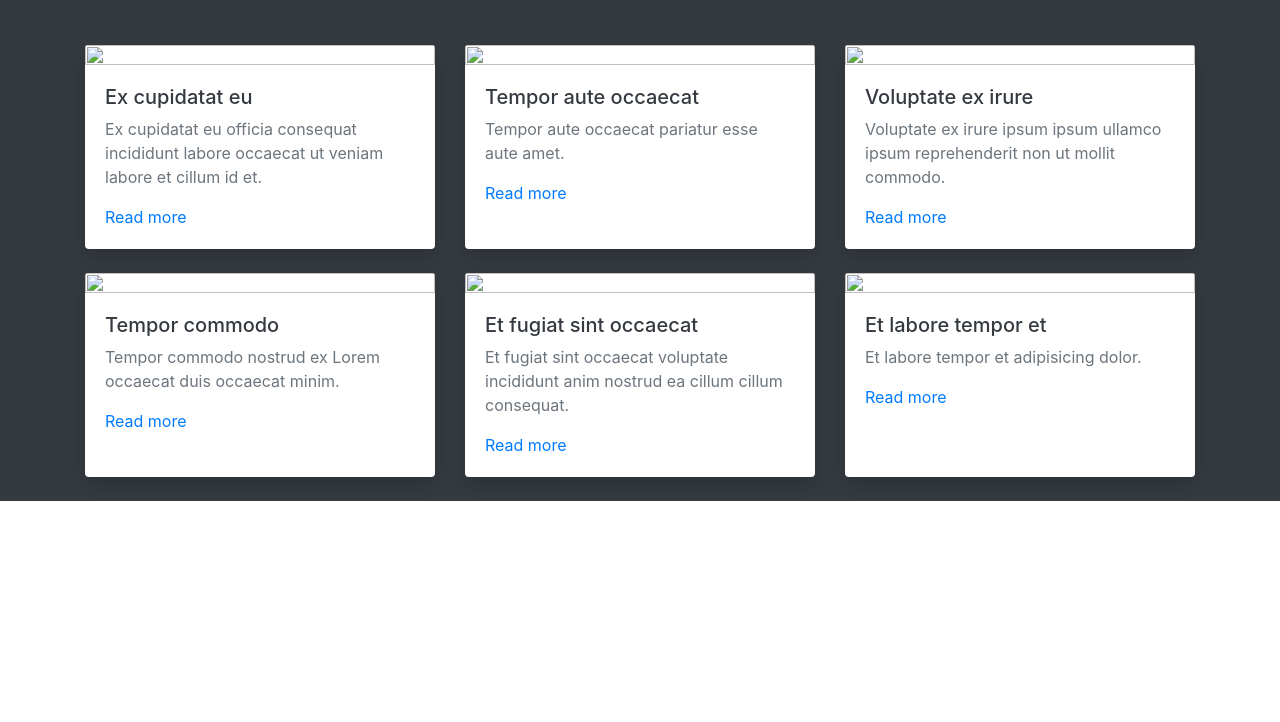
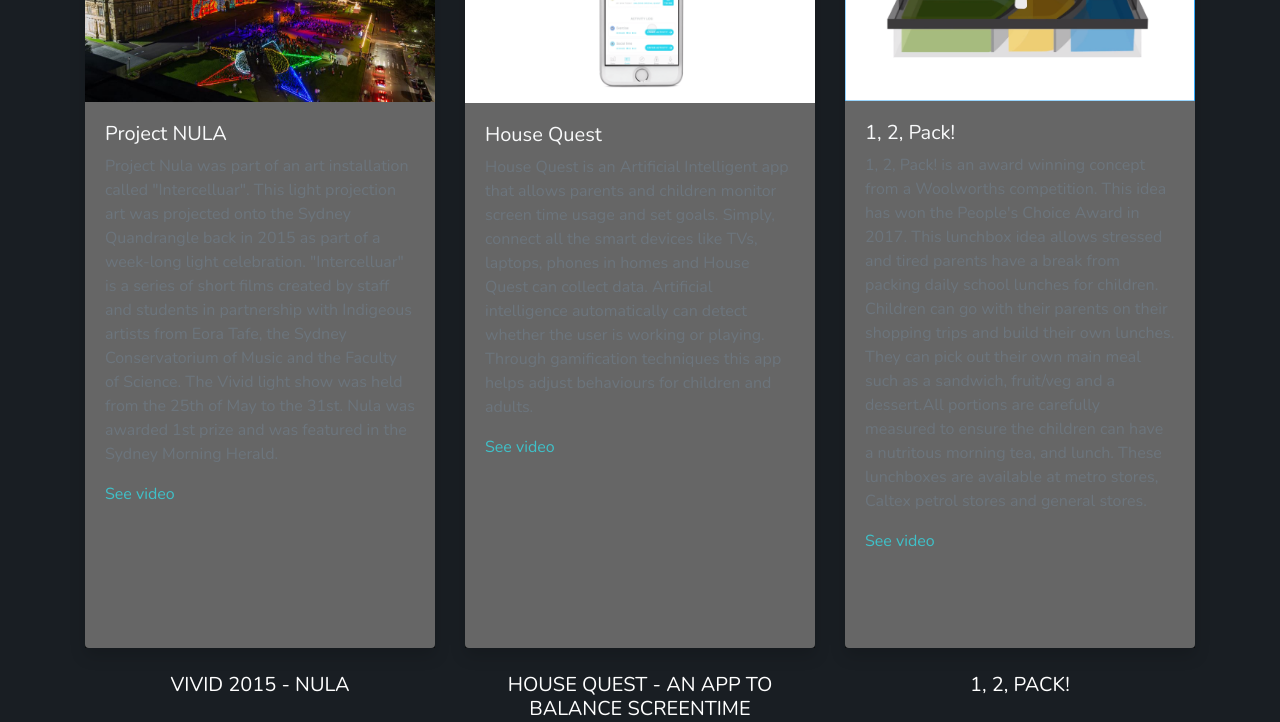
Before and after one commit to CarmanHo/Udacity-Portfolio, a plain HTML site: page index.html in a window 1280 px wide. Shown: the part 235-957 px from the top of the page. Before the commit the page ends 800 px from the top, so only its background shows below. Drawn offline with nearby package versions, Linux system fonts and the light colour scheme.

Commit message:
Add files via upload

```diff
--- a/index.html
+++ b/index.html
@@ -11,6 +11,9 @@
       <link rel="stylesheet" href="https://cdnjs.cloudflare.com/ajax/libs/twitter-bootstrap/4.1.3/css/bootstrap.min.css">
       <!-- Custom stylesheet - for your changes-->
       <link rel="stylesheet" href="main.css">
+      <!-- Nunito Font -->
+      <link href="https://fonts.googleapis.com/css?family=Nunito&display=swap" rel="stylesheet">
+
       <!-- Tweaks for older IEs-->
       <!--[if lt IE 9]>
           <script src="https://oss.maxcdn.com/html5shiv/3.7.3/html5shiv.min.js"></script>
@@ -32,7 +35,7 @@
   <!-- <button class="btn btn-success mx-auto">Carman Ho</button> -->
   <div class="name-job text-center">
     <p class="mx-auto text-center" style="color:#3FC1C9;">Carman Ho</p>
-      <div class="job-title text-center" style="color:white;">UX/UI Designer</div>
+      <div class="job-title text-center" style="color:white;">UX/UI DESIGNER</div>
   </div>
 
   <button class="navbar-toggler custom-toggler" type="button" data-toggle="collapse" data-target="#navbarSupportedContent" aria-controls="navbarSupportedContent" aria-expanded="false" aria-label="Toggle navigation">
@@ -57,64 +60,55 @@
 </nav>
 
        <!-- Portfolio-->
-  <section class="bg-dark !important;">
+  <section>
     <div class="container">
-      <h2>Portfolio</h2>
-      <p class="lead text-muted mb-5">In enim non sit irure ut adipisicing laboris et laborum.</p>
+
+      <!-- <p class="lead text-muted mb-5">In enim non sit irure ut adipisicing laboris et laborum.</p> -->
       <div class="row">
         <div class="col-md-4 mb-4">
-          <div class="card shadow border-0 h-100"><a href="#"><img src="img/mockup0.jpg" alt="" class="card-img-top"></a>
+          <div class="card shadow border-0 h-100"><a href="#"><img src="images/vivid.jpg" alt="" class="card-img-top"></a>
             <div class="card-body">
-              <h5> <a href="#" class="text-dark">Ex cupidatat eu</a></h5>
-              <p class="text-muted card-text">Ex cupidatat eu officia consequat incididunt labore occaecat ut veniam labore et cillum id et.</p>
-              <p class="card-text"><a href="#">Read more</a></p>
+              <h5> <a href="#" class="text-light">Project NULA</a></h5>
+              <p class="text-muted card-text">Project Nula was part of an art installation called "Intercelluar". This
+                light projection art was projected onto the Sydney Quandrangle back in 2015 as part of a week-long light
+                 celebration. "Intercelluar" is a series of short films created by staff and students in partnership with
+                Indigeous artists from Eora Tafe, the Sydney Conservatorium of Music and the Faculty of Science. The
+                Vivid light show was held from the 25th of May to the 31st. Nula was awarded 1st prize and was featured
+                in the Sydney Morning Herald.
+              </p>
+              <p class="card-text"><a href="#">See video</a></p>
             </div>
           </div>
+          <h2>VIVID 2015 - NULA</h2>
         </div>
         <div class="col-md-4 mb-4">
-          <div class="card shadow border-0 h-100"><a href="#"><img src="img/mockup1.jpg" alt="" class="card-img-top"></a>
+          <div class="card shadow border-0 h-100"><a href="#"><img src="images/game_app.png" alt="" class="card-img-top"></a>
             <div class="card-body">
-              <h5> <a href="#" class="text-dark">Tempor aute occaecat</a></h5>
-              <p class="text-muted card-text">Tempor aute occaecat pariatur esse aute amet.</p>
-              <p class="card-text"><a href="#">Read more</a></p>
+              <h5> <a href="#" class="text-light">House Quest</a></h5>
+              <p class="text-muted card-text">House Quest is an Artificial Intelligent app that allows parents and children
+                monitor screen time usage and set goals. Simply, connect all the smart devices like TVs, laptops, phones in
+                homes and House Quest can collect data. Artificial intelligence automatically can detect whether the user is
+                working or playing. Through gamification techniques this app helps adjust behaviours for children and adults.
+              </p>
+              <p class="card-text"><a href="#">See video</a></p>
             </div>
           </div>
+          <h2>HOUSE QUEST - AN APP TO BALANCE SCREENTIME</h2>
         </div>
         <div class="col-md-4 mb-4">
-          <div class="card shadow border-0 h-100"><a href="#"><img src="img/mockup2.jpg" alt="" class="card-img-top"></a>
+          <div class="card shadow border-0 h-100"><a href="#"><img src="images/woolies_lunchbox.png" alt="" class="card-img-top"></a>
             <div class="card-body">
-              <h5> <a href="#" class="text-dark">Voluptate ex irure</a></h5>
-              <p class="text-muted card-text">Voluptate ex irure ipsum ipsum ullamco ipsum reprehenderit non ut mollit commodo.</p>
-              <p class="card-text"><a href="#">Read more</a></p>
+              <h5> <a href="#" class="text-light">1, 2, Pack!</a></h5>
+              <p class="text-muted card-text">1, 2, Pack! is an award winning concept from a Woolworths competition. This
+                idea has won the People's Choice Award in 2017. This lunchbox idea allows stressed and tired parents have a
+                break from packing daily school lunches for children. Children can go with their parents on their shopping
+                trips and build their own lunches. They can pick out their own main meal such as a sandwich, fruit/veg and a
+                dessert.All portions are carefully measured to ensure the children can have a nutritous morning tea, and lunch.
+                These lunchboxes are available at metro stores, Caltex petrol stores and general stores. </p>
+              <p class="card-text"><a href="#">See video</a></p>
             </div>
           </div>
-        </div>
-        <div class="col-md-4 mb-4">
-          <div class="card shadow border-0 h-100"><a href="#"><img src="img/mockup3.jpg" alt="" class="card-img-top"></a>
-            <div class="card-body">
-              <h5> <a href="#" class="text-dark">Tempor commodo</a></h5>
-              <p class="text-muted card-text">Tempor commodo nostrud ex Lorem occaecat duis occaecat minim.</p>
-              <p class="card-text"><a href="#">Read more</a></p>
-            </div>
-          </div>
-        </div>
-        <div class="col-md-4 mb-4">
-          <div class="card shadow border-0 h-100"><a href="#"><img src="img/mockup4.jpg" alt="" class="card-img-top"></a>
-            <div class="card-body">
-              <h5> <a href="#" class="text-dark">Et fugiat sint occaecat</a></h5>
-              <p class="text-muted card-text">Et fugiat sint occaecat voluptate incididunt anim nostrud ea cillum cillum consequat.</p>
-              <p class="card-text"><a href="#">Read more</a></p>
-            </div>
-          </div>
-        </div>
-        <div class="col-md-4 mb-4">
-          <div class="card shadow border-0 h-100"><a href="#"><img src="img/mockup5.jpg" alt="" class="card-img-top"></a>
-            <div class="card-body">
-              <h5> <a href="#" class="text-dark">Et labore tempor et</a></h5>
-              <p class="text-muted card-text">Et labore tempor et adipisicing dolor.</p>
-              <p class="card-text"><a href="#">Read more</a></p>
-            </div>
-          </div>
+          <h2>1, 2, PACK!</h2>
         </div>
       </div>
     </div>
--- a/main.css
+++ b/main.css
@@ -1,12 +1,19 @@
-  .bg-dark{
-    color: #191E23;
-  }
+
+
+body{
+  background-color: #191E23;
+  padding:30px;
+  font-family: 'Nunito', sans-serif;
+  padding-top:22px;
+}
 
  .navbar {
   min-height: 80px;
   background-image: none;
   /* background-color: red; */
-
+  padding-left:0px;
+  padding-right:0px;
+  padding-top:0px;
 }
 
 
@@ -28,7 +35,7 @@
 
 .navbar-custom {
     background-color: #191E23;
-    margin-bottom: 60px;
+    margin-bottom: 30px;
 }
 /* change the brand and text color */
 .navbar-custom .navbar-brand,
@@ -53,7 +60,7 @@
 }
 
 .job-title{
-  font-size:12px;
+  font-size:14px;
   margin-top:-5px;
 }
 
@@ -65,3 +72,28 @@
         display: inline-block;
     }
 }
+
+.card-body{
+  background-color: rgba(0,0,0,0.6);
+}
+
+.card-text .text-muted{
+  color:white;
+}
+
+
+/* p{
+  color: white;
+} */
+
+h2{
+  color: white;
+  font-size:20px;
+  text-align: center;
+  margin-top: 25px;
+  margin-bottom:26px;
+}
+
+a{
+  color: #3FC1C9;
+}
```
